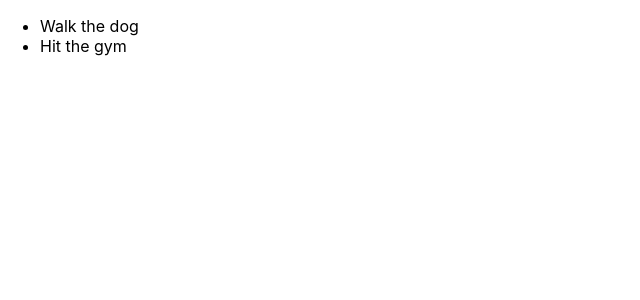
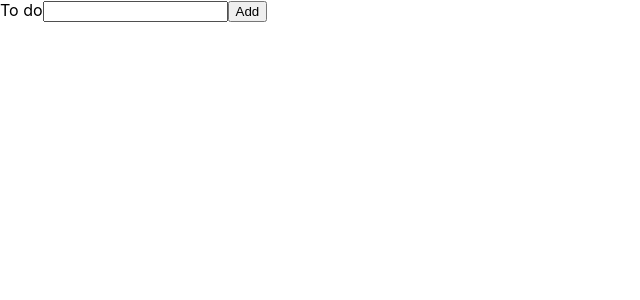
Before and after one commit to Robert-Safin/typescript-react-todo-list, a React (Create React App) app: page / in a window 1280 px wide. Shown: the top 300 px of the page, without its empty margins (0-640 px from the left). Built offline with nearby package versions, Linux system fonts and the light colour scheme; the HTML template or start-up script is replaced by a standard one.

Commit message:
state updates

```diff
--- a/src/App.tsx
+++ b/src/App.tsx
@@ -1,11 +1,22 @@
 import "./App.css";
 import ToDos from "./components/ToDos";
 import ToDoModel from "./models/ToDo";
+import NewToDo from "./components/NewToDo";
+import { useState } from "react";
 
 function App() {
-  const todos = [new ToDoModel("Walk the dog"), new ToDoModel("Hit the gym")];
+  const [todos, setTodos] = useState<ToDoModel[]>([]);
+
+  const addToDoHandler = (text: string) => {
+    const newToDo = new ToDoModel(text);
+    setTodos((prevTodos) => {
+      return prevTodos.concat(newToDo);
+    });
+  };
+
   return (
     <>
+      <NewToDo onAddToDo={addToDoHandler}/>
       <ToDos items={todos} />
     </>
   );
--- /dev/null
+++ b/src/components/NewToDo.tsx
@@ -0,0 +1,25 @@
+
+import { useRef } from "react";
+
+const NewToDo: React.FC<{onAddToDo: (text: string) => void}> = (props) => {
+  const textInputRef = useRef<HTMLInputElement>(null);
+
+  const submitHandler = (event: React.FormEvent) => {
+    event.preventDefault();
+    const enteredInput = textInputRef.current!.value
+    if (enteredInput.trim().length === 0) {
+      return;
+    }
+    props.onAddToDo(enteredInput)
+  };
+
+  return (
+    <form onSubmit={submitHandler}>
+      <label htmlFor="text">To do</label>
+      <input type="text" id="text" ref={textInputRef}/>
+      <button type="submit">Add</button>
+    </form>
+  );
+};
+
+export default NewToDo;
--- a/src/components/ToDo.tsx
+++ b/src/components/ToDo.tsx
@@ -1,4 +1,4 @@
-const ToDo: React.FC<{id: string, text: string}> = (props) => {
+const ToDo: React.FC<{text: string}> = (props) => {
   return <>
   <li>{props.text}</li>
   </>;
--- a/src/components/ToDos.tsx
+++ b/src/components/ToDos.tsx
@@ -5,7 +5,7 @@ const ToDos: React.FC<{ items: ToDoModel[] }> = (props) => {
   return (
     <ul>
       {props.items.map((item) => (
-        <ToDo id={item.id} text={item.text} key={item.id}/>
+        <ToDo text={item.text} key={item.id}/>
       ))}
     </ul>
   )
```
